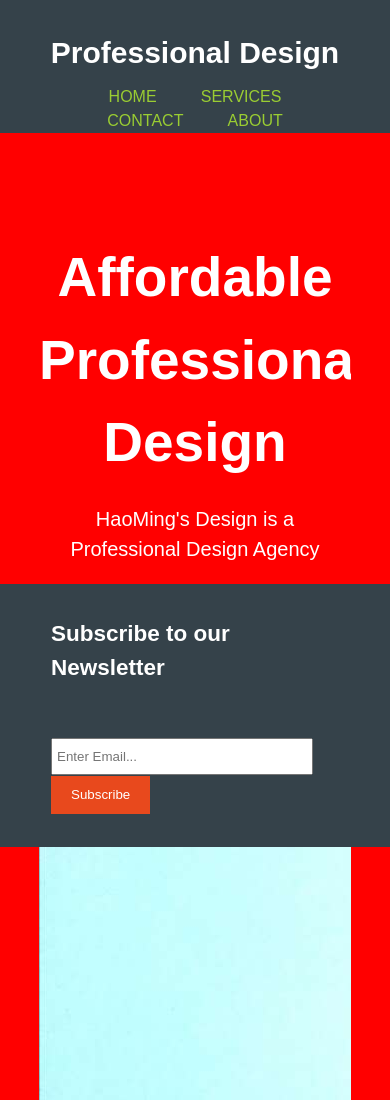
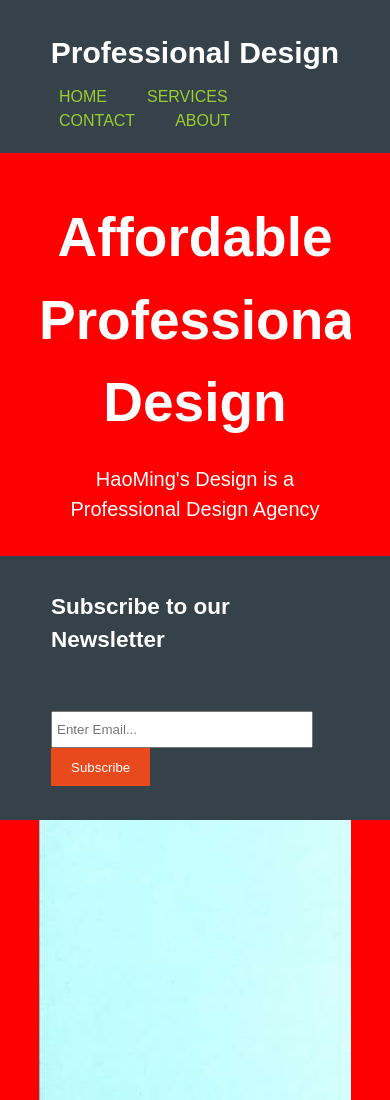
Before and after one commit to boujoure/fix-it, a plain HTML site: page index.html in a window 390 px wide. Shown: the top 1100 px of the page. Drawn offline with Linux system fonts and the light colour scheme.

Commit message:
add content

```diff
--- a/style.css
+++ b/style.css
@@ -175,11 +175,21 @@ footer{
 @media(max-width: 768px){
    header #branding,
    header nav,
-   header nav li{
+   header nav li
+   #newsletter h1,
+   #newsletter form
+   {
      float:none;
      text-align:center;
      width:100%;
 
    }
 
+  header{
+    padding-bottom:20px;
+  }
+
+  #showcase h1{
+    margin-top: 40px;
+  }
 }
```
